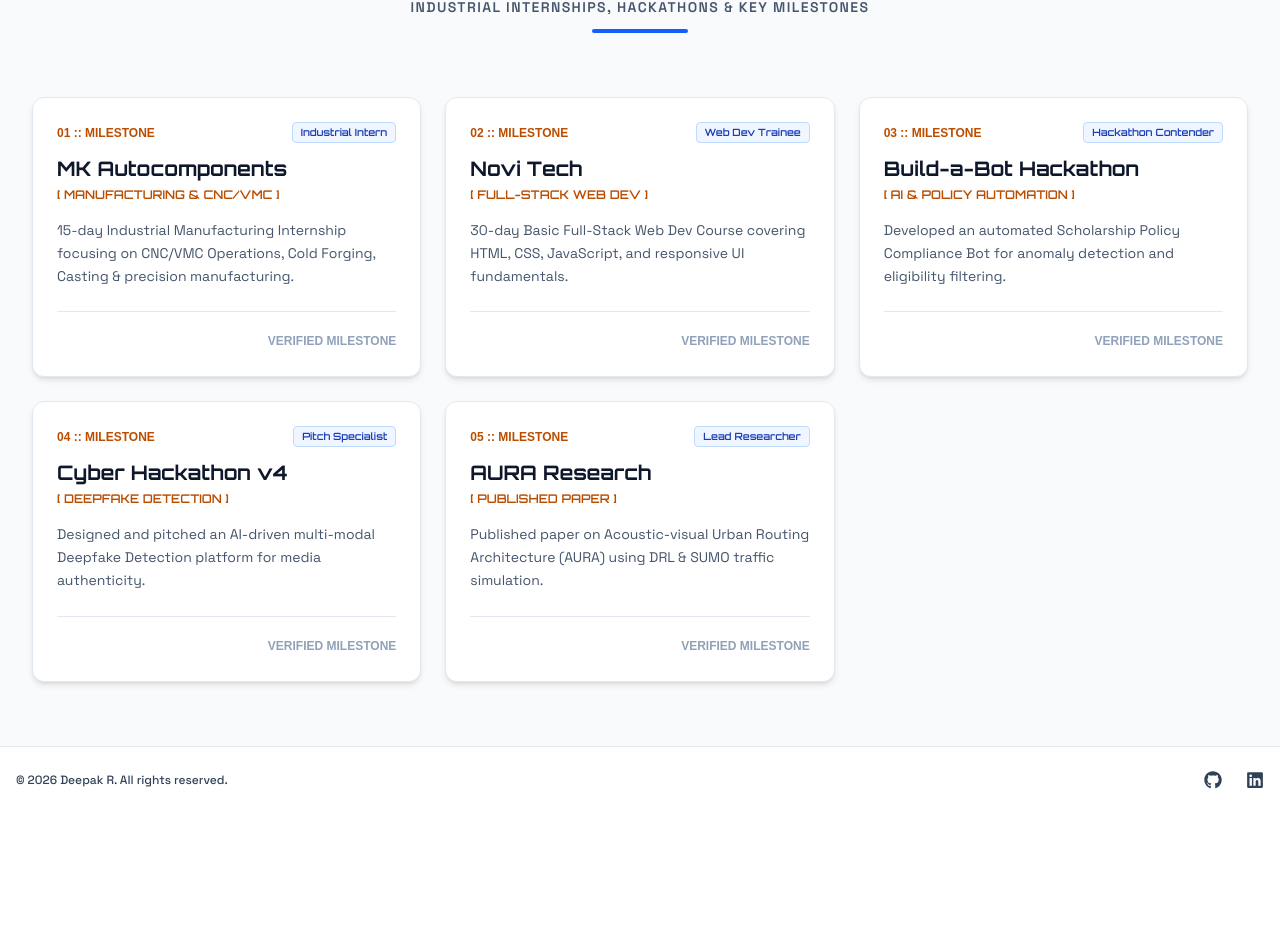
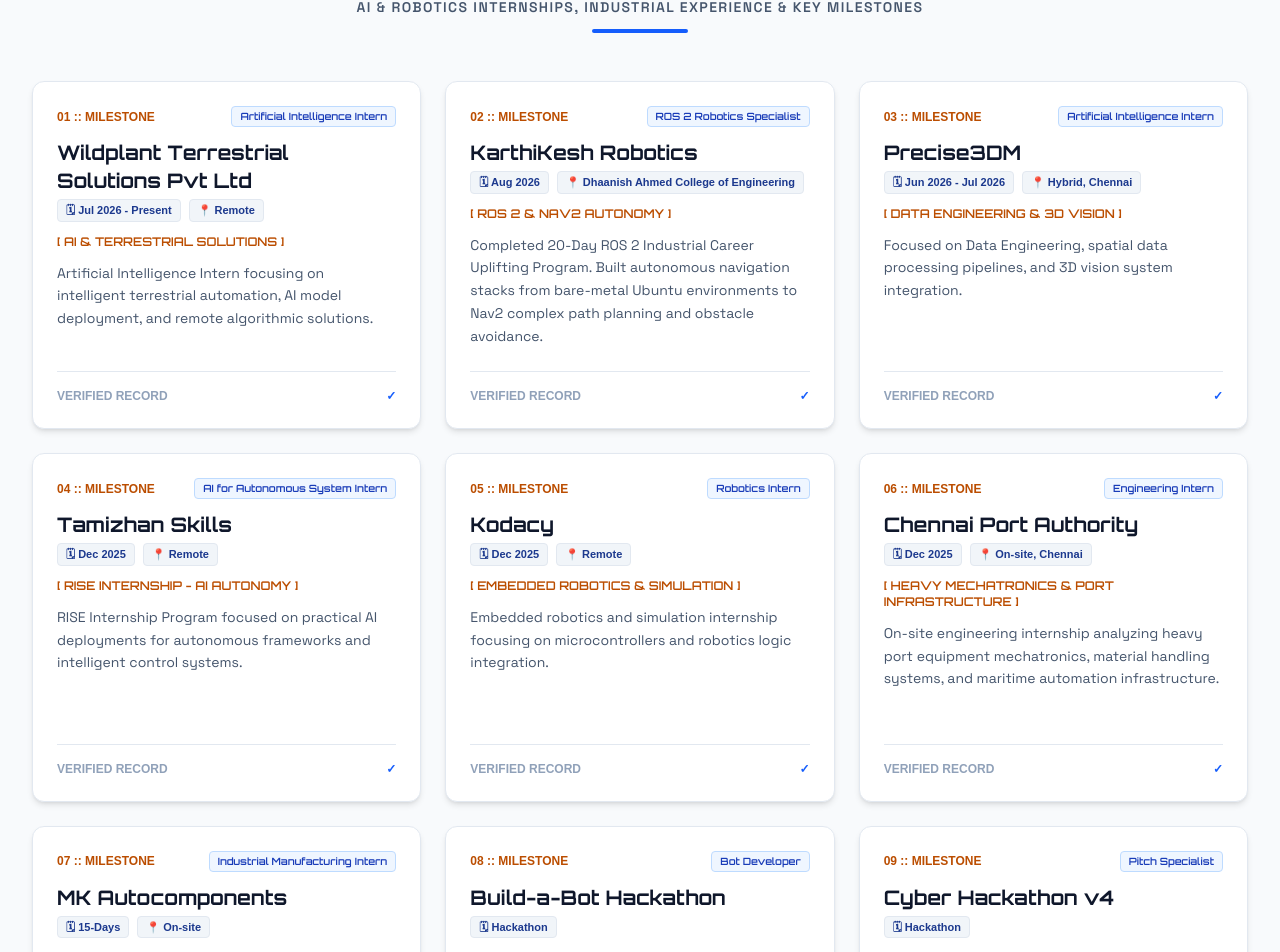
Before and after one commit to Arkz-Deepak/portfolio, a Next.js app: page /internships in a window 1280 px wide. Shown: the part 159-1111 px from the top of the page. Before the commit the page ends 972 px from the top, so only its background shows below. Built offline with nearby package versions, Linux system fonts and the light colour scheme.

Commit message:
Expand Timeline dataset with 12 AI & Robotics milestones

```diff
--- a/src/app/internships/page.tsx
+++ b/src/app/internships/page.tsx
@@ -1,4 +1,5 @@
 import type { Metadata } from 'next'
+import { TIMELINE_DATA } from '@/data/timeline'
 
 export const metadata: Metadata = {
   title: 'Operational History | Deepak R.',
@@ -6,73 +7,61 @@
 }
 
 export default function InternshipsPage() {
-  const experiences = [
-    {
-      id: 'mk-auto',
-      title: 'MK Autocomponents',
-      role: 'Industrial Intern',
-      domain: '[ MANUFACTURING & CNC/VMC ]',
-      description: '15-day Industrial Manufacturing Internship focusing on CNC/VMC Operations, Cold Forging, Casting & precision manufacturing.',
-    },
-    {
-      id: 'novitech',
-      title: 'Novi Tech',
-      role: 'Web Dev Trainee',
-      domain: '[ FULL-STACK WEB DEV ]',
-      description: '30-day Basic Full-Stack Web Dev Course covering HTML, CSS, JavaScript, and responsive UI fundamentals.',
-    },
-    {
-      id: 'build-a-bot',
-      title: 'Build-a-Bot Hackathon',
-      role: 'Hackathon Contender',
-      domain: '[ AI & POLICY AUTOMATION ]',
-      description: 'Developed an automated Scholarship Policy Compliance Bot for anomaly detection and eligibility filtering.',
-    },
-    {
-      id: 'cyber-hackathon',
-      title: 'Cyber Hackathon v4',
-      role: 'Pitch Specialist',
-      domain: '[ DEEPFAKE DETECTION ]',
-      description: 'Designed and pitched an AI-driven multi-modal Deepfake Detection platform for media authenticity.',
-    },
-    {
-      id: 'aura-research',
-      title: 'AURA Research',
-      role: 'Lead Researcher',
-      domain: '[ PUBLISHED PAPER ]',
-      description: 'Published paper on Acoustic-visual Urban Routing Architecture (AURA) using DRL & SUMO traffic simulation.',
-    },
-  ]
-
   return (
     <main className="min-h-[100dvh] w-full max-w-[100vw] overflow-x-hidden pt-24 pb-16 px-4 md:px-8 max-w-7xl mx-auto transition-colors duration-300 bg-slate-50 dark:bg-slate-950 text-slate-900 dark:text-cyan-400">
-      <div className="text-center mb-16">
+      <div className="text-center mb-12">
         <h1 className="text-4xl md:text-5xl font-orbitron font-bold text-slate-900 dark:text-white mb-3">
           CHRONOLOGICAL <span className="text-blue-700 dark:text-cyan-400">TIMELINE</span>
         </h1>
         <p className="text-xs md:text-sm font-space text-slate-600 dark:text-cyan-300 tracking-widest uppercase font-semibold">
-          Industrial Internships, Hackathons & Key Milestones
+          AI & Robotics Internships, Industrial Experience & Key Milestones
         </p>
         <div className="h-1 w-24 bg-blue-600 dark:bg-cyan-400 mx-auto mt-3 rounded-full dark:shadow-[0_0_10px_#00f0ff]" />
       </div>
 
-      <div className="grid grid-cols-1 md:grid-cols-2 lg:grid-cols-3 gap-6">
-        {experiences.map((exp, index) => (
+      <div className="grid grid-cols-1 md:grid-cols-2 lg:grid-cols-3 gap-6 auto-rows-fr">
+        {TIMELINE_DATA.map((exp, index) => (
           <div
             key={exp.id}
-            className="border p-6 rounded-xl backdrop-blur-md transition-all duration-300 flex flex-col justify-between group bg-white border-slate-200 shadow-md hover:shadow-lg dark:bg-gray-900/60 dark:border-cyan-500/30 dark:hover:border-cyan-400 dark:hover:shadow-[0_0_20px_rgba(0,240,255,0.1)]"
+            className="border p-6 rounded-xl backdrop-blur-md transition-all duration-300 flex flex-col justify-between h-full group bg-white border-slate-200 shadow-md hover:shadow-lg dark:bg-gray-900/60 dark:border-cyan-500/30 dark:hover:border-cyan-400 dark:hover:shadow-[0_0_20px_rgba(0,240,255,0.1)]"
           >
             <div>
-              <div className="flex justify-between items-center mb-3">
-                <span className="text-xs font-mono text-amber-700 dark:text-cyan-400 font-bold">0{index + 1} :: MILESTONE</span>
-                <span className="text-[10px] font-orbitron border px-2 py-0.5 rounded bg-blue-50 text-blue-800 border-blue-200 dark:bg-cyan-950 dark:text-cyan-300 dark:border-cyan-500/40 font-semibold">{exp.role}</span>
+              <div className="flex justify-between items-center mb-3 flex-wrap gap-2">
+                <span className="text-xs font-mono text-amber-700 dark:text-cyan-400 font-bold">
+                  {index < 9 ? `0${index + 1}` : index + 1} :: MILESTONE
+                </span>
+                <span className="text-[10px] font-orbitron border px-2 py-0.5 rounded bg-blue-50 text-blue-800 border-blue-200 dark:bg-cyan-950 dark:text-cyan-300 dark:border-cyan-500/40 font-semibold">
+                  {exp.role}
+                </span>
               </div>
-              <h3 className="text-xl font-bold font-orbitron text-slate-900 group-hover:text-blue-700 dark:text-white dark:group-hover:text-cyan-400 transition-colors mb-1">{exp.title}</h3>
-              <p className="text-xs font-orbitron text-amber-700 dark:text-cyan-400/80 mb-4 font-semibold">{exp.domain}</p>
-              <p className="text-sm font-space text-slate-600 dark:text-gray-300 leading-relaxed">{exp.description}</p>
+
+              <h3 className="text-xl font-bold font-orbitron text-slate-900 group-hover:text-blue-700 dark:text-white dark:group-hover:text-cyan-400 transition-colors mb-1">
+                {exp.title}
+              </h3>
+
+              <div className="flex flex-wrap items-center gap-2 mb-3 text-[11px] font-mono text-blue-900 dark:text-cyan-300 font-semibold">
+                <span className="bg-slate-100 dark:bg-black/40 px-2 py-0.5 rounded border border-slate-200 dark:border-cyan-900">
+                  🗓 {exp.period}
+                </span>
+                {exp.location && (
+                  <span className="bg-slate-100 dark:bg-black/40 px-2 py-0.5 rounded border border-slate-200 dark:border-cyan-900">
+                    📍 {exp.location}
+                  </span>
+                )}
+              </div>
+
+              <p className="text-xs font-orbitron text-amber-700 dark:text-cyan-400/80 mb-3 font-semibold">
+                {exp.domain}
+              </p>
+
+              <p className="text-xs md:text-sm font-space text-slate-600 dark:text-gray-300 leading-relaxed">
+                {exp.description}
+              </p>
             </div>
-            <div className="mt-6 pt-4 border-t border-slate-200 dark:border-cyan-500/20 text-right">
-              <span className="text-xs font-mono text-slate-400 dark:text-cyan-400/60 font-semibold">VERIFIED MILESTONE</span>
+
+            <div className="mt-6 pt-4 border-t border-slate-200 dark:border-cyan-500/20 flex justify-between items-center text-xs font-mono">
+              <span className="text-slate-400 dark:text-cyan-400/60 font-semibold">VERIFIED RECORD</span>
+              <span className="text-blue-600 dark:text-cyan-400 font-bold group-hover:translate-x-1 transition-transform">✓</span>
             </div>
           </div>
         ))}
--- a/src/app/page.tsx
+++ b/src/app/page.tsx
@@ -4,6 +4,7 @@
 import ParticleBackground from '@/components/ParticleBackground'
 import Link from 'next/link'
 import { useTheme } from '@/components/ThemeProvider'
+import { TIMELINE_DATA } from '@/data/timeline'
 
 export default function Home() {
   const [booting, setBooting] = useState(true)
@@ -314,66 +315,30 @@
             <div className="h-1 w-20 mx-auto mt-2 rounded-full bg-blue-600 dark:bg-cyan-400 dark:shadow-[0_0_10px_#00f0ff]" />
           </div>
 
-          <div className="grid grid-cols-1 sm:grid-cols-2 lg:grid-cols-4 gap-4 max-h-[68vh] overflow-y-auto pr-1">
-            {/* Op 1: MK Autocomponents */}
-            <div className="border p-4 rounded-lg flex flex-col justify-between backdrop-blur-sm transition-colors bg-white border-slate-200 shadow-sm hover:border-blue-400 dark:bg-gray-900/50 dark:border-cyan-500/30 dark:hover:border-cyan-400">
-              <div>
-                <span className="text-[10px] font-orbitron tracking-wider text-amber-700 dark:text-cyan-400 font-semibold">[ 01 :: MANUFACTURING ]</span>
-                <h3 className="text-base font-bold font-orbitron mt-1 text-slate-900 dark:text-white">MK Autocomponents</h3>
-                <p className="text-xs font-space mb-2 text-blue-800 dark:text-cyan-300 font-semibold">Industrial Intern</p>
-                <p className="text-xs font-space leading-normal text-slate-600 dark:text-gray-300">
-                  15-day Industrial Manufacturing Internship (CNC/VMC Operations, Cold Forging, Casting).
-                </p>
+          <div className="grid grid-cols-1 sm:grid-cols-2 lg:grid-cols-3 gap-4 max-h-[68vh] overflow-y-auto pr-1">
+            {TIMELINE_DATA.map((exp, index) => (
+              <div
+                key={exp.id}
+                className="border p-4 rounded-xl flex flex-col justify-between backdrop-blur-sm transition-all duration-300 bg-white border-slate-200 shadow-sm hover:border-blue-400 dark:bg-gray-900/50 dark:border-cyan-500/30 dark:hover:border-cyan-400 hover:shadow-md"
+              >
+                <div>
+                  <div className="flex justify-between items-center mb-1 flex-wrap gap-1">
+                    <span className="text-[10px] font-orbitron tracking-wider text-amber-700 dark:text-cyan-400 font-semibold">
+                      [ {index < 9 ? `0${index + 1}` : index + 1} :: {exp.domain.replace(/^\[\s*|\s*\]$/g, '')} ]
+                    </span>
+                  </div>
+                  <h3 className="text-base font-bold font-orbitron mt-1 text-slate-900 dark:text-white">
+                    {exp.title}
+                  </h3>
+                  <p className="text-xs font-space text-blue-800 dark:text-cyan-300 font-semibold mb-1">
+                    {exp.role} <span className="text-slate-500 dark:text-cyan-400/70 font-normal">({exp.period})</span>
+                  </p>
+                  <p className="text-xs font-space leading-relaxed text-slate-600 dark:text-gray-300">
+                    {exp.description}
+                  </p>
+                </div>
               </div>
-            </div>
-
-            {/* Op 2: Novi Tech */}
-            <div className="border p-4 rounded-lg flex flex-col justify-between backdrop-blur-sm transition-colors bg-white border-slate-200 shadow-sm hover:border-blue-400 dark:bg-gray-900/50 dark:border-cyan-500/30 dark:hover:border-cyan-400">
-              <div>
-                <span className="text-[10px] font-orbitron tracking-wider text-amber-700 dark:text-cyan-400 font-semibold">[ 02 :: WEB DEV ]</span>
-                <h3 className="text-base font-bold font-orbitron mt-1 text-slate-900 dark:text-white">Novi Tech</h3>
-                <p className="text-xs font-space mb-2 text-blue-800 dark:text-cyan-300 font-semibold">Web Dev Trainee</p>
-                <p className="text-xs font-space leading-normal text-slate-600 dark:text-gray-300">
-                  30-day Basic Full-Stack Web Dev Course (HTML, CSS, JS & responsive UI).
-                </p>
-              </div>
-            </div>
-
-            {/* Op 3: Build-a-Bot */}
-            <div className="border p-4 rounded-lg flex flex-col justify-between backdrop-blur-sm transition-colors bg-white border-slate-200 shadow-sm hover:border-blue-400 dark:bg-gray-900/50 dark:border-cyan-500/30 dark:hover:border-cyan-400">
-              <div>
-                <span className="text-[10px] font-orbitron tracking-wider text-amber-700 dark:text-cyan-400 font-semibold">[ 03 :: HACKATHON ]</span>
-                <h3 className="text-base font-bold font-orbitron mt-1 text-slate-900 dark:text-white">Build-a-Bot</h3>
-                <p className="text-xs font-space mb-2 text-blue-800 dark:text-cyan-300 font-semibold">Bot Developer</p>
-                <p className="text-xs font-space leading-normal text-slate-600 dark:text-gray-300">
-                  Scholarship Policy Compliance Bot (Anomaly detection & automated filtering).
-                </p>
-              </div>
-            </div>
-
-            {/* Op 4: Cyber Hackathon v4 */}
-            <div className="border p-4 rounded-lg flex flex-col justify-between backdrop-blur-sm transition-colors bg-white border-slate-200 shadow-sm hover:border-blue-400 dark:bg-gray-900/50 dark:border-cyan-500/30 dark:hover:border-cyan-400">
-              <div>
-                <span className="text-[10px] font-orbitron tracking-wider text-amber-700 dark:text-cyan-400 font-semibold">[ 04 :: CYBER SECURITY ]</span>
-                <h3 className="text-base font-bold font-orbitron mt-1 text-slate-900 dark:text-white">Cyber Hackathon v4</h3>
-                <p className="text-xs font-space mb-2 text-blue-800 dark:text-cyan-300 font-semibold">Pitch Specialist</p>
-                <p className="text-xs font-space leading-normal text-slate-600 dark:text-gray-300">
-                  Multi-modal Deepfake Detection Pitch & media authenticity platform architecture.
-                </p>
-              </div>
-            </div>
-
-            {/* Op 5: AURA Research */}
-            <div className="border p-4 rounded-lg flex flex-col justify-between backdrop-blur-sm transition-colors sm:col-span-2 lg:col-span-4 bg-white border-slate-200 shadow-sm hover:border-blue-400 dark:bg-gray-900/50 dark:border-cyan-500/30 dark:hover:border-cyan-400">
-              <div>
-                <span className="text-[10px] font-orbitron tracking-wider text-amber-700 dark:text-cyan-400 font-semibold">[ 05 :: PUBLISHED PAPER ]</span>
-                <h3 className="text-base font-bold font-orbitron mt-1 text-slate-900 dark:text-white">AURA Research</h3>
-                <p className="text-xs font-space mb-2 text-blue-800 dark:text-cyan-300 font-semibold">Lead Researcher</p>
-                <p className="text-xs font-space leading-normal text-slate-600 dark:text-gray-300">
-                  Published paper on Acoustic-visual Urban Routing Architecture (AURA) using DRL & SUMO.
-                </p>
-              </div>
-            </div>
+            ))}
           </div>
         </div>
       </section>
--- a/src/components/Terminal.tsx
+++ b/src/components/Terminal.tsx
@@ -47,11 +47,18 @@
     label: '> SHOW EXPERIENCE',
     command: 'show experience',
     output: [
-      '1. MK Autocomponents: 15-day Industrial Manufacturing (CNC/VMC).',
-      '2. Novi Tech: 30-day Full-Stack Web Development Course.',
-      '3. Build-a-Bot Hackathon: Scholarship Policy Compliance Bot.',
-      '4. Cyber Hackathon v4: Deepfake Detection Pitch.',
-      '5. AURA Research: Published Acoustic-visual Urban Routing Architecture paper.'
+      '1. Wildplant Terrestrial Solutions: Artificial Intelligence Intern (Jul 2026 - Present).',
+      '2. KarthiKesh Robotics: 20-Day ROS 2 Industrial Program (Aug 2026).',
+      '3. Precise3DM: Artificial Intelligence Intern - Data Engineering (Jun 2026 - Jul 2026).',
+      '4. Tamizhan Skills: AI for Autonomous System Intern - RISE Program (Dec 2025).',
+      '5. Kodacy: Robotics Intern (Dec 2025).',
+      '6. Chennai Port Authority: Engineering Intern (Dec 2025).',
+      '7. MK Autocomponents: Industrial Manufacturing Intern - CNC/VMC (15-Days).',
+      '8. Build-a-Bot Hackathon: Scholarship Policy Compliance Bot.',
+      '9. Cyber Hackathon v4: Deepfake Detection Pitch.',
+      '10. AURA Research: Published Acoustic-visual Urban Routing Architecture paper.',
+      '11. Infosys Springboard: Internship 7.0 & Generative AI Certified.',
+      '12. Novi Tech: 30-day Full-Stack Web Development Course.'
     ]
   },
   {
--- /dev/null
+++ b/src/data/timeline.ts
@@ -0,0 +1,115 @@
+export interface TimelineItem {
+  id: string
+  title: string
+  role: string
+  period: string
+  location?: string
+  domain: string
+  description: string
+}
+
+export const TIMELINE_DATA: TimelineItem[] = [
+  {
+    id: 'wildplant',
+    title: 'Wildplant Terrestrial Solutions Pvt Ltd',
+    role: 'Artificial Intelligence Intern',
+    period: 'Jul 2026 - Present',
+    location: 'Remote',
+    domain: '[ AI & TERRESTRIAL SOLUTIONS ]',
+    description: 'Artificial Intelligence Intern focusing on intelligent terrestrial automation, AI model deployment, and remote algorithmic solutions.',
+  },
+  {
+    id: 'karthikesh-ros2',
+    title: 'KarthiKesh Robotics',
+    role: 'ROS 2 Robotics Specialist',
+    period: 'Aug 2026',
+    location: 'Dhaanish Ahmed College of Engineering',
+    domain: '[ ROS 2 & NAV2 AUTONOMY ]',
+    description: 'Completed 20-Day ROS 2 Industrial Career Uplifting Program. Built autonomous navigation stacks from bare-metal Ubuntu environments to Nav2 complex path planning and obstacle avoidance.',
+  },
+  {
+    id: 'precise3dm',
+    title: 'Precise3DM',
+    role: 'Artificial Intelligence Intern',
+    period: 'Jun 2026 - Jul 2026',
+    location: 'Hybrid, Chennai',
+    domain: '[ DATA ENGINEERING & 3D VISION ]',
+    description: 'Focused on Data Engineering, spatial data processing pipelines, and 3D vision system integration.',
+  },
+  {
+    id: 'tamizhan-skills',
+    title: 'Tamizhan Skills',
+    role: 'AI for Autonomous System Intern',
+    period: 'Dec 2025',
+    location: 'Remote',
+    domain: '[ RISE INTERNSHIP - AI AUTONOMY ]',
+    description: 'RISE Internship Program focused on practical AI deployments for autonomous frameworks and intelligent control systems.',
+  },
+  {
+    id: 'kodacy',
+    title: 'Kodacy',
+    role: 'Robotics Intern',
+    period: 'Dec 2025',
+    location: 'Remote',
+    domain: '[ EMBEDDED ROBOTICS & SIMULATION ]',
+    description: 'Embedded robotics and simulation internship focusing on microcontrollers and robotics logic integration.',
+  },
+  {
+    id: 'chennai-port',
+    title: 'Chennai Port Authority',
+    role: 'Engineering Intern',
+    period: 'Dec 2025',
+    location: 'On-site, Chennai',
+    domain: '[ HEAVY MECHATRONICS & PORT INFRASTRUCTURE ]',
+    description: 'On-site engineering internship analyzing heavy port equipment mechatronics, material handling systems, and maritime automation infrastructure.',
+  },
+  {
+    id: 'mk-auto',
+    title: 'MK Autocomponents',
+    role: 'Industrial Manufacturing Intern',
+    period: '15-Days',
+    location: 'On-site',
+    domain: '[ MANUFACTURING & CNC/VMC ]',
+    description: '15-day Industrial Manufacturing Internship focusing on CNC/VMC Operations, Cold Forging, Casting & precision manufacturing.',
+  },
+  {
+    id: 'build-a-bot',
+    title: 'Build-a-Bot Hackathon',
+    role: 'Bot Developer',
+    period: 'Hackathon',
+    domain: '[ AI & POLICY AUTOMATION ]',
+    description: 'Developed an automated Scholarship Policy Compliance Bot for anomaly detection and eligibility filtering.',
+  },
+  {
+    id: 'cyber-hackathon',
+    title: 'Cyber Hackathon v4',
+    role: 'Pitch Specialist',
+    period: 'Hackathon',
+    domain: '[ DEEPFAKE DETECTION ]',
+    description: 'Designed and pitched an AI-driven multi-modal Deepfake Detection platform for media authenticity.',
+  },
+  {
+    id: 'aura-research',
+    title: 'AURA Research',
+    role: 'Lead Researcher',
+    period: 'Research Publication',
+    domain: '[ PUBLISHED PAPER ]',
+    description: 'Published paper on "Acoustic-visual Urban Routing Architecture" (AURA) using Deep Reinforcement Learning & SUMO traffic simulation.',
+  },
+  {
+    id: 'infosys-springboard',
+    title: 'Infosys Springboard',
+    role: 'AI Intern & Certified',
+    period: 'Virtual Internship',
+    domain: '[ INTERNSHIP 7.0 & GEN AI ]',
+    description: 'Completed Internship 7.0 alongside Generative AI & Deep Learning certification programs.',
+  },
+  {
+    id: 'novitech',
+    title: 'Novi Tech',
+    role: 'Web Dev Trainee',
+    period: '30-Days',
+    domain: '[ FULL-STACK WEB DEV ]',
+    description: '30-day Basic Full-Stack Web Dev Course covering HTML, CSS, JavaScript, and responsive UI fundamentals.',
+  },
+]
```
